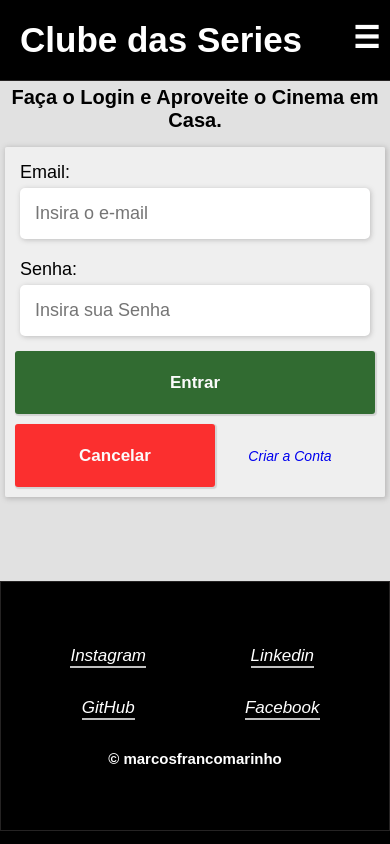
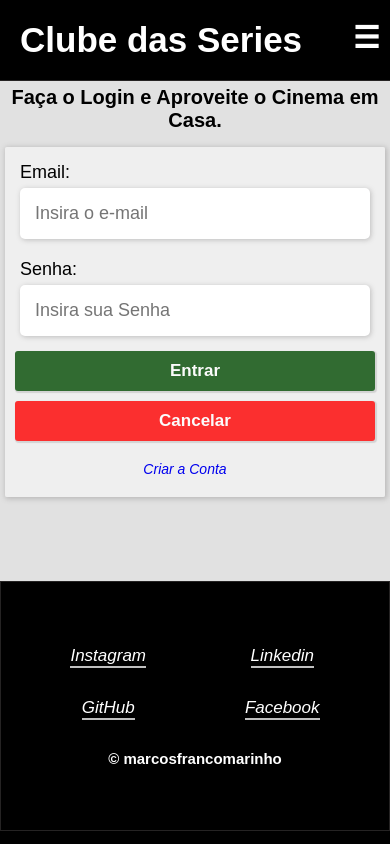
Before and after one commit to marcosfrancomarinho/cubo-serie, a React (Vite) app: page /login in a window 390 px wide. Built offline with nearby package versions, Linux system fonts and the light colour scheme.

Commit message:
'inicio'

```diff
--- a/src/components/Form/Form.module.css
+++ b/src/components/Form/Form.module.css
@@ -61,7 +61,7 @@
             padding: 10px;
             position: relative;
             text-align: center;
-            flex: 1 1 150px;
+            flex: 1 1 200px;
         }
 
     }
```
